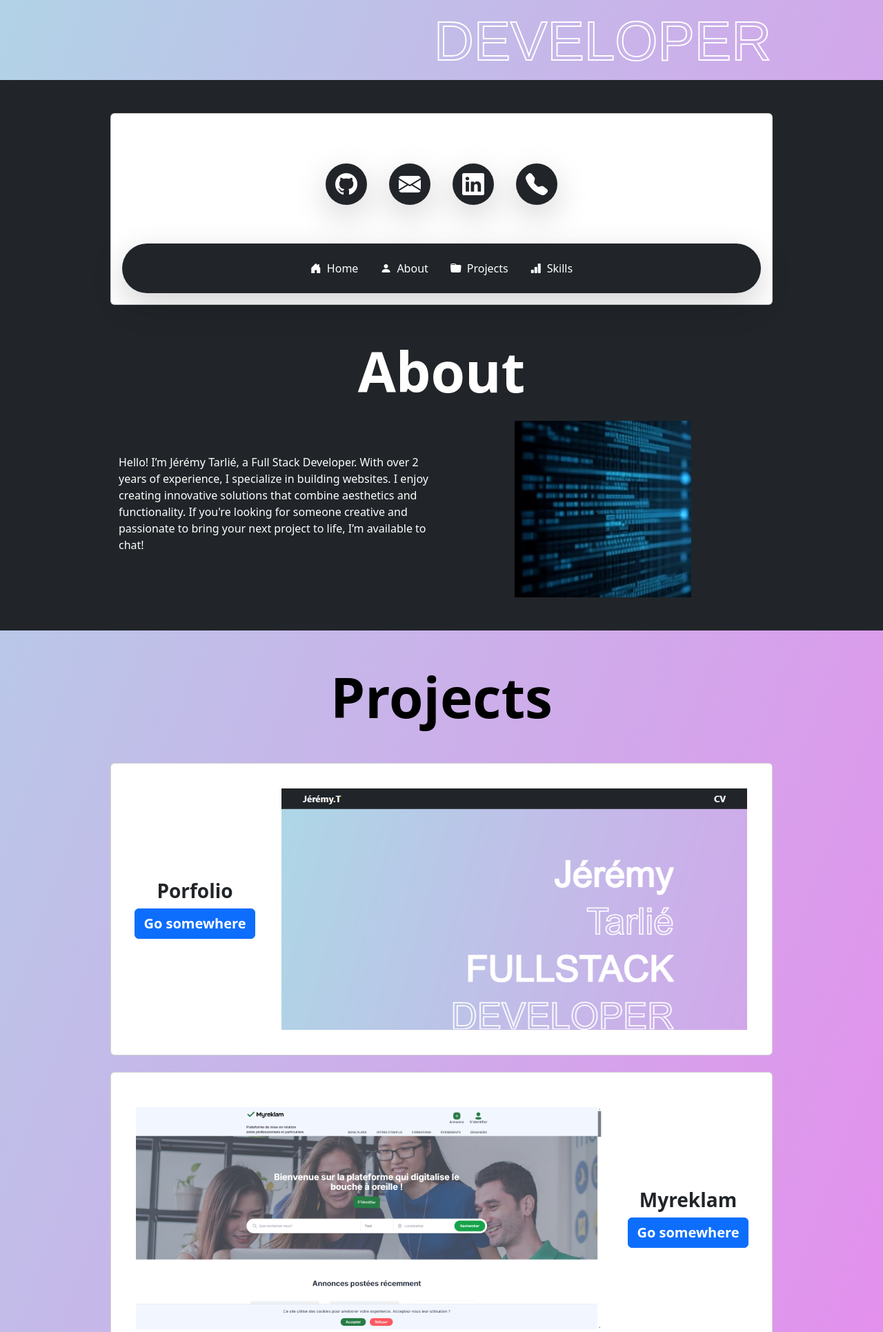
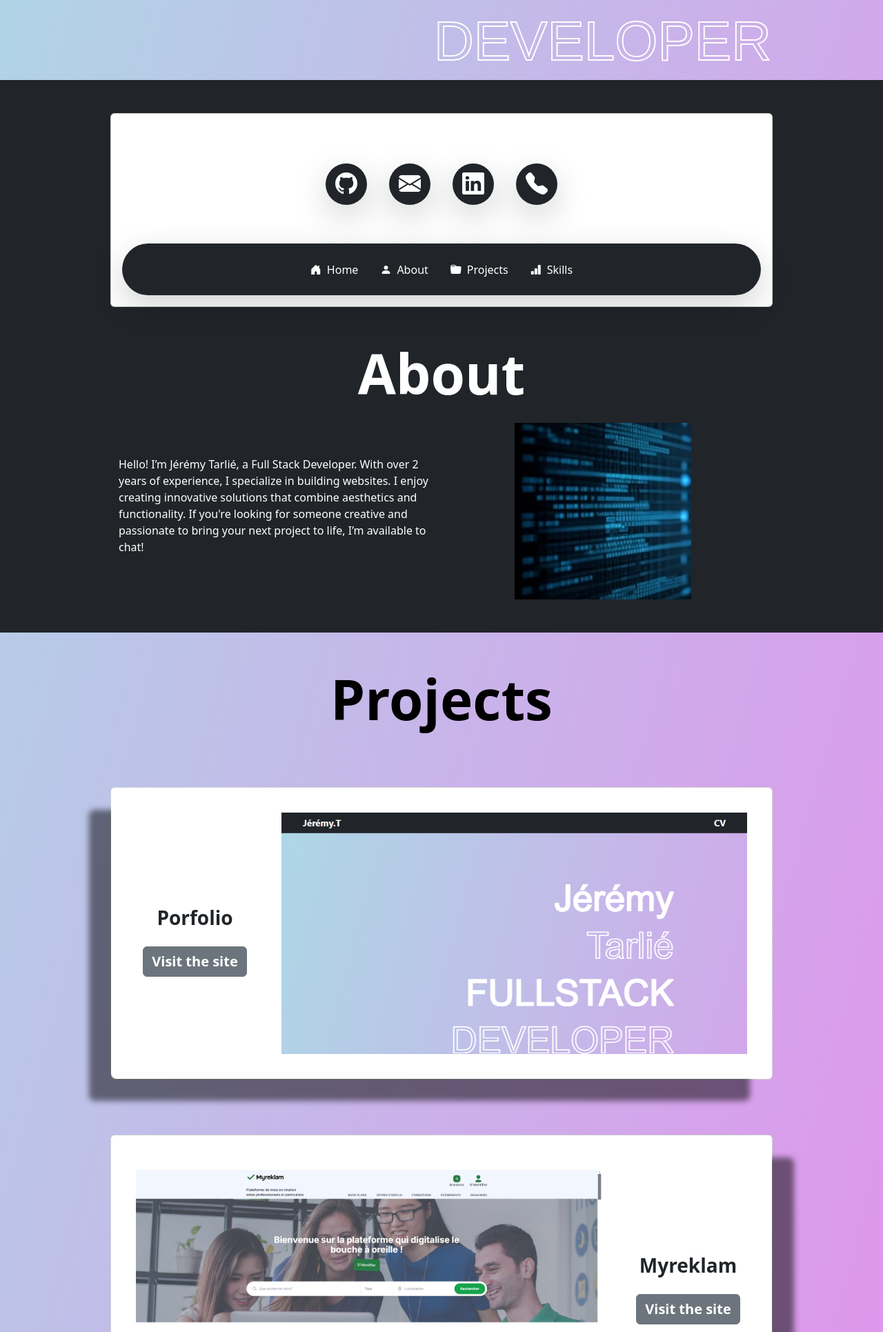
Before and after one commit to Jeremy-Tarlie/portfolio, a PHP site: page / in a window 1280 px wide. Shown: the part 442-2373 px from the top of the page at 69% size. Run offline with PHP 8.4, Linux system fonts and the light colour scheme.

Commit message:
update front

```diff
--- a/assets/css/style.css
+++ b/assets/css/style.css
@@ -11,7 +11,7 @@ body {
 }
 
 .HeroTitle {
-    transition: all .2s ease-in-out;
+  transition: all 0.2s ease-in-out;
   -webkit-text-stroke-width: 2px;
   -webkit-text-stroke-color: #fff;
   font-size: 80px; /* Taille par défaut */
@@ -30,11 +30,15 @@ body {
   margin-bottom: 3rem !important;
 }
 
-  .w-200px {
+.w-350px {
   height: 350px !important;
   width: 80%;
   max-width: 675px !important;
   margin: 20px;
+}
+
+.w-200px {
+  width: 200px !important;
 }
 
 .w-250px {
@@ -90,14 +94,12 @@ body {
 
 /* Animation pour le texte */
 .HeroTitle {
-    font-family: 'Arial', sans-serif;
+  font-family: "Arial", sans-serif;
   overflow: hidden;
   white-space: nowrap;
   border-right: 2px solid;
   animation: typing 12s steps(20) infinite, blink 0.7s step-end infinite;
 }
-
-
 
 /* Animation pour l'apparition et disparition du texte */
 @keyframes typing {
@@ -143,7 +145,7 @@ body {
 }
 
 #scrollTopBtn::before {
-    content: '';
+  content: "";
   position: absolute;
   top: 50%;
   left: 50%;
@@ -178,7 +180,18 @@ body {
 .social-bubble {
   width: 60px;
   height: 60px;
+  display: flex;
+  justify-content: center;
+  align-items: center;
+  position: relative; /* Nécessaire pour positionner l'icône */
   transition: transform 0.3s ease, background-color 0.3s ease;
+}
+
+.social-bubble i {
+  position: absolute; /* L'icône reste centrée */
+  transition: color 0.3s ease;
+  top: 5px;
+  left: 14px;
 }
 
 .social-bubble:hover {
@@ -186,17 +199,25 @@ body {
   background-color: #007bff;
 }
 
-  .social-bubble i {
-    transition: color 0.3s ease;
-  }
-
 .social-bubble:hover i {
   color: #fff;
 }
 
+.nav-item {
+  height: 75px;
+  display: flex;
+  align-items: center;
+}
 
+.nav-item:hover {
+  background-color: rgb(67, 75, 83);
+  color: white;
+  transition: background-color 0.3s ease, color 0.3s ease;
+}
 
-
+.nav-item:active {
+  background-color: rgb(51, 57, 63);
+}
 
 /* Media Queries pour les petits écrans */
 @media screen and (max-width: 768px) {
@@ -230,10 +251,24 @@ body {
   }
 }
 
-
 @media screen and (min-width: 1400px) {
   .w-100 {
     width: 100% !important;
     max-width: 70% !important;
   }
 }
+
+.card-body-left {
+  box-shadow: 32px 32px 8px rgba(0, 0, 0, 0.5); /* Ombre douce */
+  border-radius: 8px; /* Optionnel : pour des coins arrondis */
+}
+
+.card-body-rigth {
+  box-shadow: -32px 32px 8px rgba(0, 0, 0, 0.5); /* Ombre douce */
+  border-radius: 8px; /* Optionnel : pour des coins arrondis */
+}
+
+.my-8 {
+  margin-top: 5rem !important;
+  margin-bottom: 5rem !important;
+}
--- a/index.php
+++ b/index.html
@@ -1,16 +1,21 @@
 <!DOCTYPE html>
-<!DOCTYPE html>
-<html lang="fr">
+<html lang="en">
   <head>
-    <meta charset="UTF-8">
-    <meta http-equiv="X-UA-Compatible" content="IE=edge">
-    <meta name="description" content="Je suis un developpeur web, je fais des site internet, je suis à votre disposition pour plus d'information">
-    <meta name="keywords" content="Tarlié, développeur web, web designer, créateur de site web, site web, Tarlié Jérémy, Jérémy, tarlie.fr, tarlie, tarlié, tarlie jérémy">
-    <meta name="author" content="Tarlié Jérémy">
-    <meta name="viewport" content="width=device-width, initial-scale=1.0">
+    <meta charset="UTF-8" />
+    <meta http-equiv="X-UA-Compatible" content="IE=edge" />
+    <meta
+      name="description"
+      content="Je suis un developpeur web, je fais des site internet, je suis à votre disposition pour plus d'information"
+    />
+    <meta
+      name="keywords"
+      content="Tarlié, développeur web, web designer, créateur de site web, site web, Tarlié Jérémy, Jérémy, tarlie.fr, tarlie, tarlié, tarlie jérémy"
+    />
+    <meta name="author" content="Tarlié Jérémy" />
+    <meta name="viewport" content="width=device-width, initial-scale=1.0" />
     <meta name="robots" content="all" />
     <title>Jérémy Tarlié</title>
-    <link rel="stylesheet" href="./assets/css/style.css">
+    <link rel="stylesheet" href="./assets/css/style.css" />
     <link
       href="https://cdn.jsdelivr.net/npm/bootstrap@5.3.3/dist/css/bootstrap.min.css"
       rel="stylesheet"
@@ -30,7 +35,12 @@
           <a href="#" class="navLink item-nav">Jérémy.T</a>
         </div>
         <div class="d-flex">
-          <a href="./assets/file/CV-Tarlie-Jeremy.pdf" target="_blank" class="navLink item-nav">CV</a>
+          <a
+            href="./assets/file/CV-Tarlie-Jeremy.pdf"
+            target="_blank"
+            class="navLink item-nav"
+            >CV</a
+          >
         </div>
       </div>
     </nav>
@@ -121,7 +131,7 @@
 
             <div>
               <ul
-                class="nav nav-pills justify-content-center bg-dark mt-5 py-3 rounded-pill shadow-lg"
+                class="nav nav-pills flex align-items-center justify-content-center bg-dark mt-5 rounded-pill shadow-lg"
               >
                 <li class="nav-item">
                   <a class="nav-link text-white" href="#">
@@ -178,23 +188,25 @@
     <div class="w-75 mx-auto my-5" id="Projects">
       <h1 class="d-flex justify-content-center mb-5 decorated">Projects</h1>
       <div class="">
-        <div class="d-flex justify-content-start fade-in my-4">
+        <div class="d-flex justify-content-start fade-in my-8">
           <div class="card w-100">
             <div
-              class="card-body d-flex flex-column flex-lg-row justify-content-between align-items-center"
+              class="card-body d-flex flex-column flex-lg-row justify-content-between align-items-center card-body-rigth"
             >
-              <div class="mx-auto">
+              <div
+                class="mx-auto w-200px d-flex flex-column align-items-center"
+              >
                 <h5
-                  class="card-title text-center text-lg-left fs-3 fw-semibold"
+                  class="card-title text-center text-lg-left fs-3 fw-semibold my-4"
                 >
                   Porfolio
                 </h5>
-                <a href="#" class="btn btn-primary fs-5 fw-semibold"
-                  >Go somewhere</a
+                <a href="#" class="btn btn-secondary fs-5 fw-semibold mx-auto"
+                  >Visit the site</a
                 >
               </div>
               <div
-                class="w-200px overflow-hidden d-flex align-items-center justify-content-center"
+                class="w-350px overflow-hidden d-flex align-items-center justify-content-center"
               >
                 <img
                   src="./assets/img/image.png"
@@ -206,13 +218,13 @@
           </div>
         </div>
 
-        <div class="d-flex justify-content-end fade-in my-4">
+        <div class="d-flex justify-content-end fade-in my-8">
           <div class="card w-lg-75 w-100">
             <div
-              class="card-body d-flex flex-column-reverse flex-lg-row justify-content-between align-items-center"
+              class="card-body d-flex flex-column-reverse flex-lg-row justify-content-between align-items-center card-body-left"
             >
               <div
-                class="w-200px overflow-hidden d-flex align-items-center justify-content-center"
+                class="w-350px overflow-hidden d-flex align-items-center justify-content-center"
               >
                 <img
                   src="./assets/img/Myreklam.png"
@@ -220,15 +232,79 @@
                   alt="..."
                 />
               </div>
-              <div class="mx-auto">
-                <h5 class="card-title text-center fs-3 fw-semibold">
+              <div
+                class="mx-auto w-200px d-flex flex-column align-items-center"
+              >
+                <h5 class="card-title text-center fs-3 fw-semibold my-4">
                   Myreklam
                 </h5>
                 <a
-                  href="https://myreklam.fr"
-                  class="btn btn-primary fs-5 fw-semibold"
+                  href="https://www.myreklam.fr/fr"
+                  class="btn btn-secondary fs-5 fw-semibold"
                   target="_blank"
-                  >Go somewhere</a
+                  >Visit the site</a
+                >
+              </div>
+            </div>
+          </div>
+        </div>
+        <div class="d-flex justify-content-start fade-in my-8">
+          <div class="card w-100">
+            <div
+              class="card-body d-flex flex-column flex-lg-row justify-content-between align-items-center card-body-rigth"
+            >
+              <div
+                class="mx-auto w-200px d-flex flex-column align-items-center"
+              >
+                <h5
+                  class="card-title text-center text-lg-left fs-3 fw-semibold my-4"
+                >
+                  MydiscordBot
+                </h5>
+                <a
+                  href="https://mydiscordbot.com/"
+                  class="btn btn-secondary fs-5 fw-semibold"
+                  >Visit the site</a
+                >
+              </div>
+              <div
+                class="w-350px overflow-hidden d-flex align-items-center justify-content-center"
+              >
+                <img
+                  src="./assets/img/mydiscordbot.png"
+                  class="img-fluid my-auto"
+                  alt="..."
+                />
+              </div>
+            </div>
+          </div>
+        </div>
+
+        <div class="d-flex justify-content-end fade-in my-8">
+          <div class="card w-lg-75 w-100">
+            <div
+              class="card-body d-flex flex-column-reverse flex-lg-row justify-content-between align-items-center card-body-left"
+            >
+              <div
+                class="w-350px overflow-hidden d-flex align-items-center justify-content-center"
+              >
+                <img
+                  src="./assets/img/cotapro.png"
+                  class="img-fluid my-auto"
+                  alt="..."
+                />
+              </div>
+              <div
+                class="mx-auto w-200px d-flex flex-column align-items-center"
+              >
+                <h5 class="card-title text-center fs-3 fw-semibold my-4">
+                  CotaPro
+                </h5>
+                <a
+                  href=""
+                  class="btn btn-secondary fs-5 fw-semibold disabled"
+                  target="_blank"
+                  >Visit the site</a
                 >
               </div>
             </div>
@@ -240,14 +316,14 @@
     <div class="py-5 bg-dark" id="Skills">
       <h1 class="decorated-white text-center mb-5">My Skills</h1>
       <div class="w-75 mx-auto">
-        <div class="d-flex flex-wrap justify-content-center">
+        <div class="d-flex flex-wrap justify-content-center ">
           <div
             class="d-flex flex-column justify-content-center m-3 bg-light-subtle p-3 rounded w-250px"
           >
             <img
               src="./assets/img/html_logo.png"
               class="card-img-top img-skill"
-              alt="..."
+              alt="HTML CSS JS logo"
             />
             <h4 class="text-center font-weight-bold text-img">
               HTLM / CSS / JS
@@ -259,7 +335,7 @@
             <img
               src="./assets/img/php_logo.png"
               class="card-img-top img-skill"
-              alt="..."
+              alt="PHP logo"
             />
             <h4 class="text-center font-weight-bold text-img">PHP</h4>
           </div>
@@ -269,7 +345,7 @@
             <img
               src="./assets/img/logo_mysql.png"
               class="card-img-top img-skill"
-              alt="..."
+              alt="MySQL logo"
             />
             <h4 class="text-center font-weight-bold text-img">MySQL</h4>
           </div>
@@ -279,7 +355,7 @@
             <img
               src="./assets/img/bootstrap_logo.png"
               class="card-img-top img-skill"
-              alt="..."
+              alt="Bootstrap logo"
             />
             <h4 class="text-center font-weight-bold text-img">Bootstrap</h4>
           </div>
@@ -289,7 +365,7 @@
             <img
               src="./assets/img/Tailwind_CSS_Logo.webp"
               class="card-img-top img-skill"
-              alt="..."
+              alt="Tailwind logo"
             />
             <h4 class="text-center font-weight-bold text-img">Tailwind CSS</h4>
           </div>
@@ -299,7 +375,7 @@
             <img
               src="./assets/img/symfony_logo.png"
               class="card-img-top img-skill"
-              alt="..."
+              alt="Symfony logo"
             />
             <h4 class="text-center font-weight-bold text-img">Symfony</h4>
           </div>
@@ -309,7 +385,7 @@
             <img
               src="./assets/img/node_logo.png"
               class="card-img-top img-skill"
-              alt="..."
+              alt="Node logo"
             />
             <h4 class="text-center font-weight-bold text-img">Node.JS</h4>
           </div>
@@ -319,7 +395,7 @@
             <img
               src="./assets/img/react.png"
               class="card-img-top img-skill"
-              alt="..."
+              alt="React logo"
             />
             <h4 class="text-center font-weight-bold text-img">
               React / React Native
@@ -331,7 +407,7 @@
             <img
               src="./assets/img/next.png"
               class="card-img-top img-skill"
-              alt="..."
+              alt="Next logo"
             />
             <h4 class="text-center font-weight-bold text-img">Next.JS</h4>
           </div>
@@ -341,9 +417,19 @@
             <img
               src="./assets/img/prisma.png"
               class="card-img-top img-skill"
-              alt="..."
+              alt="Prisma logo"
             />
             <h4 class="text-center font-weight-bold text-img">Prisma</h4>
+          </div>
+          <div
+            class="d-flex flex-column justify-content-center m-3 bg-light-subtle p-3 rounded w-250px"
+          >
+            <img
+              src="./assets/img/electron.jpeg"
+              class="card-img-top img-skill"
+              alt="Electron logo"
+            />
+            <h4 class="text-center font-weight-bold text-img">Electron JS</h4>
           </div>
         </div>
       </div>
@@ -356,7 +442,7 @@
     ></button>
   </body>
   <script src="./assets/js/main.js"></script>
-<script src="./assets/js/nobot.js"></script>
+  <script src="./assets/js/nobot.js"></script>
   <script
     src="https://cdn.jsdelivr.net/npm/bootstrap@5.3.3/dist/js/bootstrap.bundle.min.js"
     integrity="sha384-YvpcrYf0tY3lHB60NNkmXc5s9fDVZLESaAA55NDzOxhy9GkcIdslK1eN7N6jIeHz"
```
Also changed, not shown: assets/img/cotapro.png (added), assets/img/electron.jpeg (added), assets/img/mydiscordbot.png (added), assets/img/react.png (added). Lines whose indentation alone changed are shown as unchanged.
